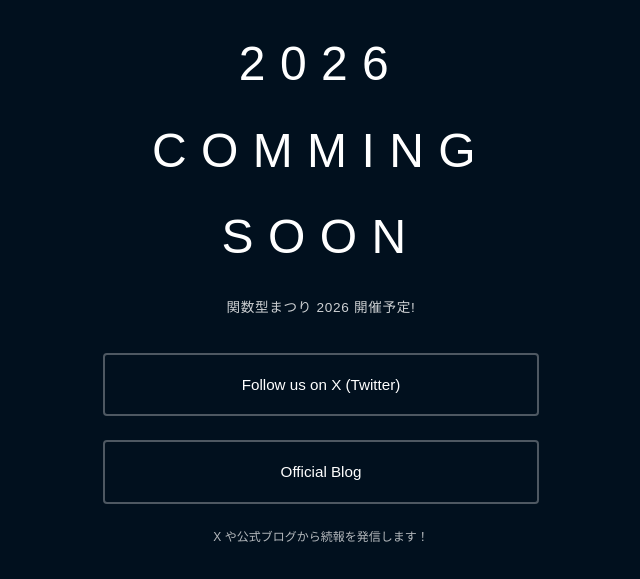
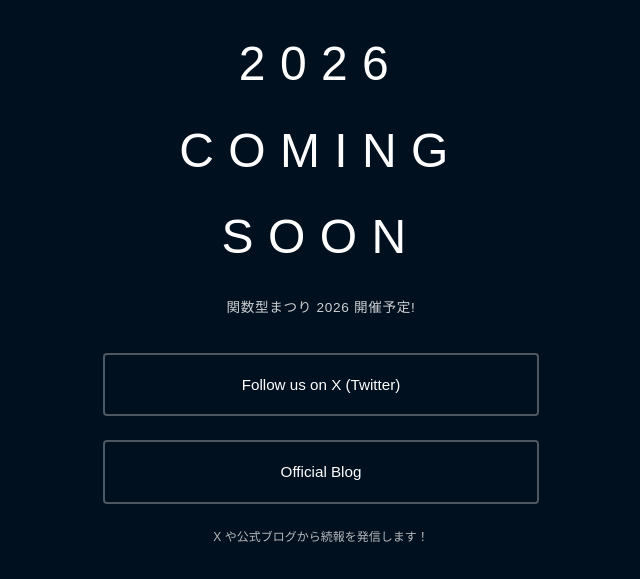
Before and after one commit to fp-matsuri/fp-matsuri.org, a plain HTML site: page index.html in a window 1280 px wide. Shown: the part 240-819 px from the top of the page, without its empty margins (319-959 px from the left). Drawn offline with Linux system fonts and the light colour scheme.

Commit message:
Fix typo

```diff
--- a/index.html
+++ b/index.html
@@ -12,7 +12,7 @@
   <div class="container">
     <img src="assets/images/logo/icon.svg" alt="関数型まつり" class="logo">
     <img src="assets/images/logo/logotype.svg" alt="関数型まつり" class="logotype">
-    <h1>2026<br>comming soon</h1>
+    <h1>2026<br>coming soon</h1>
     <p class="subtitle">関数型まつり 2026 開催予定!</p>
     <a href="https://x.com/fp_matsuri" target="_blank" rel="noopener noreferrer" class="social-button">Follow us on X (Twitter)</a>
     <a href="https://blog.fp-matsuri.org/" target="_blank" rel="noopener noreferrer" class="social-button">Official Blog</a>
```
